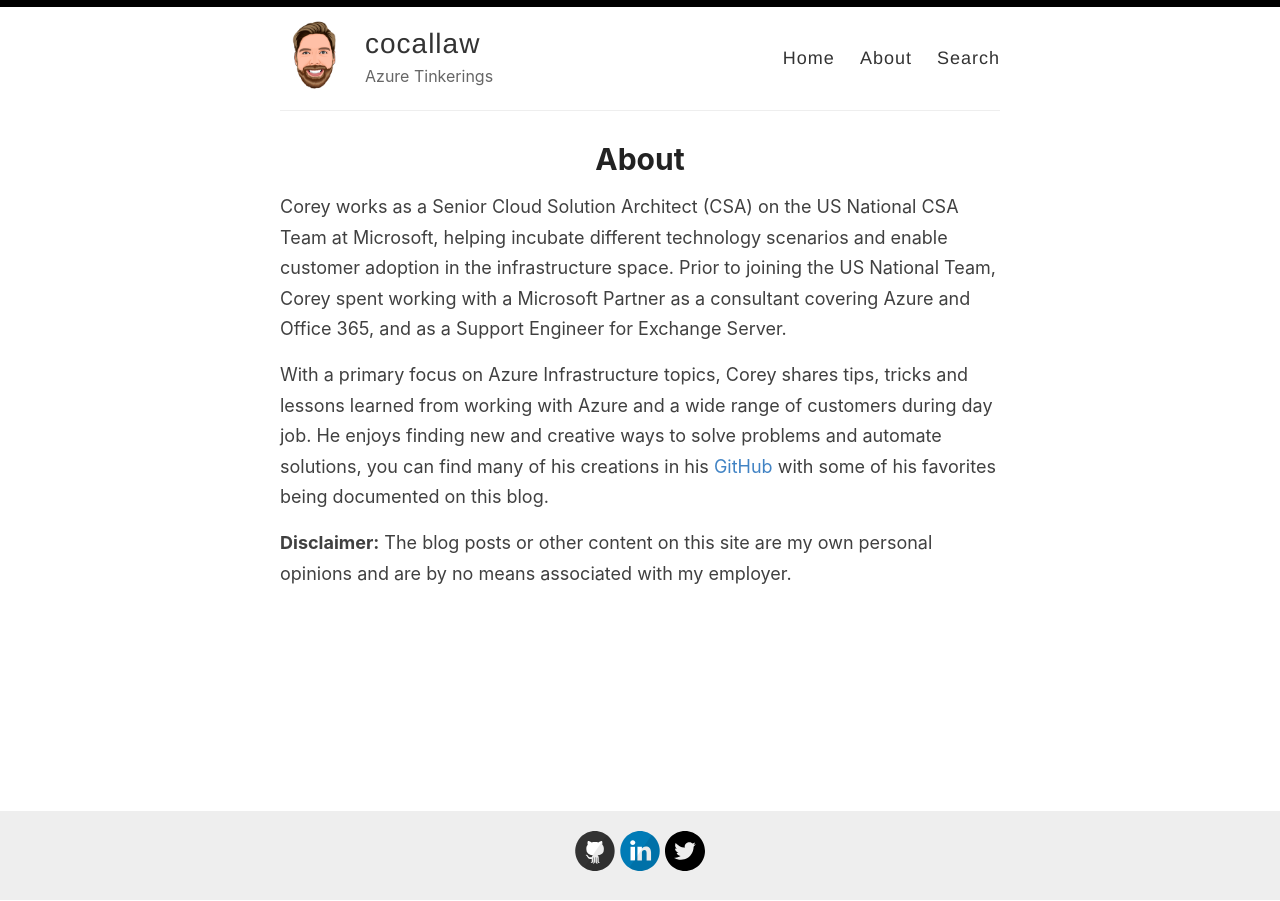
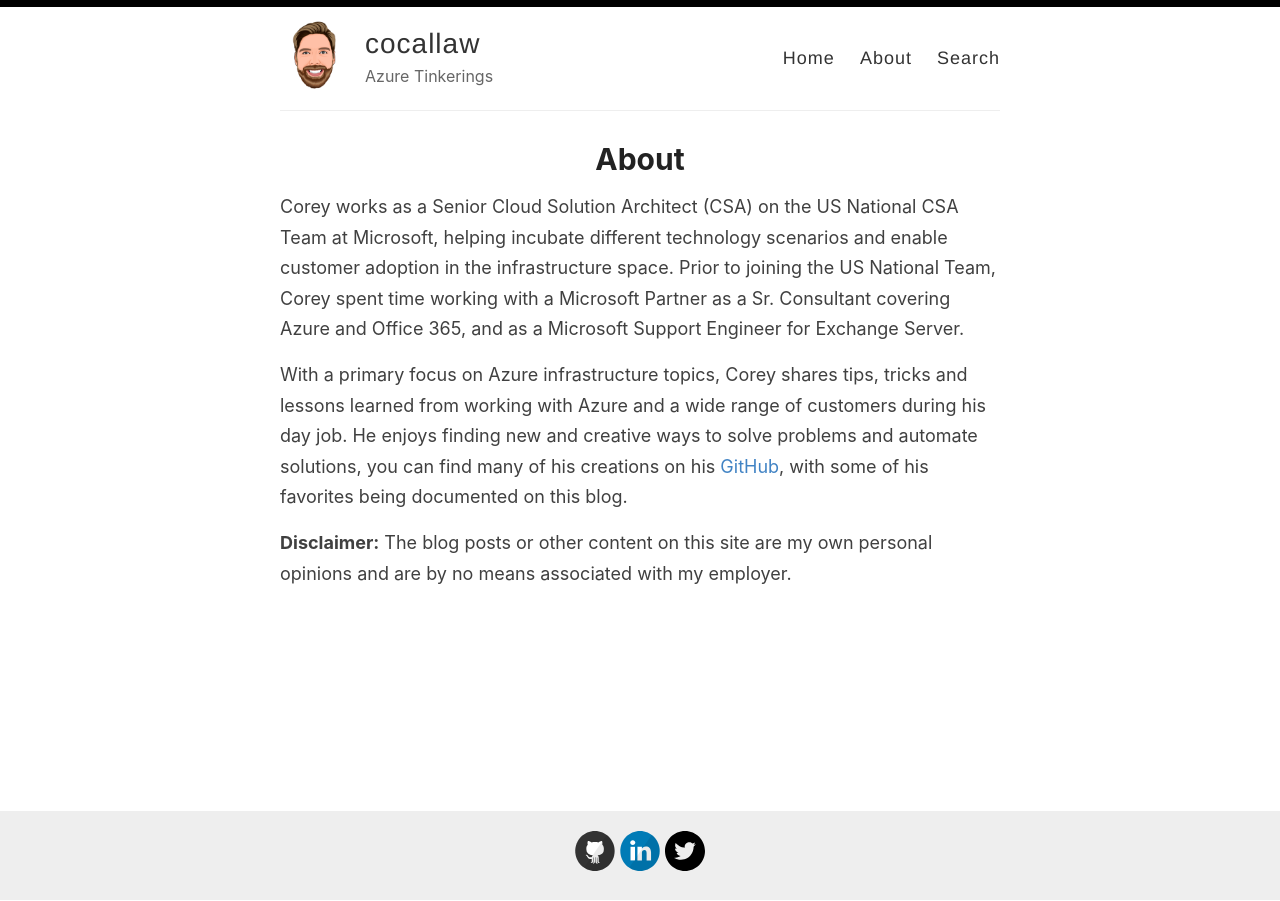
Before and after one commit to cocallaw/cocallaw.github.io, a Jekyll site: the page built from _pages/about.md, in a window 1280 px wide. Built offline with Jekyll 4.4.1, drawn with Linux system fonts in a browser that asks for light colours.

Commit message:
About Typos

```diff
--- a/_pages/about.md
+++ b/_pages/about.md
@@ -4,8 +4,8 @@
 permalink: /about/
 ---
 
-Corey works as a Senior Cloud Solution Architect (CSA) on the US National CSA Team at Microsoft, helping incubate different technology scenarios and enable customer adoption in the infrastructure space. Prior to joining the US National Team, Corey spent working with a Microsoft Partner as a consultant covering Azure and Office 365, and as a Support Engineer for Exchange Server.
+Corey works as a Senior Cloud Solution Architect (CSA) on the US National CSA Team at Microsoft, helping incubate different technology scenarios and enable customer adoption in the infrastructure space. Prior to joining the US National Team, Corey spent time working with a Microsoft Partner as a Sr. Consultant covering Azure and Office 365, and as a Microsoft Support Engineer for Exchange Server.
 
-With a primary focus on Azure Infrastructure topics, Corey shares tips, tricks and lessons learned from working with Azure and a wide range of customers during day job. He enjoys finding new and creative ways to solve problems and automate solutions, you can find many of his creations in his [GitHub](https://github.com/cocallaw) with some of his favorites being documented on this blog.
+With a primary focus on Azure infrastructure topics, Corey shares tips, tricks and lessons learned from working with Azure and a wide range of customers during his day job. He enjoys finding new and creative ways to solve problems and automate solutions, you can find many of his creations on his [GitHub](https://github.com/cocallaw), with some of his favorites being documented on this blog.
 
 __Disclaimer:__ The blog posts or other content on this site are my own personal opinions and are by no means associated with my employer.
```
